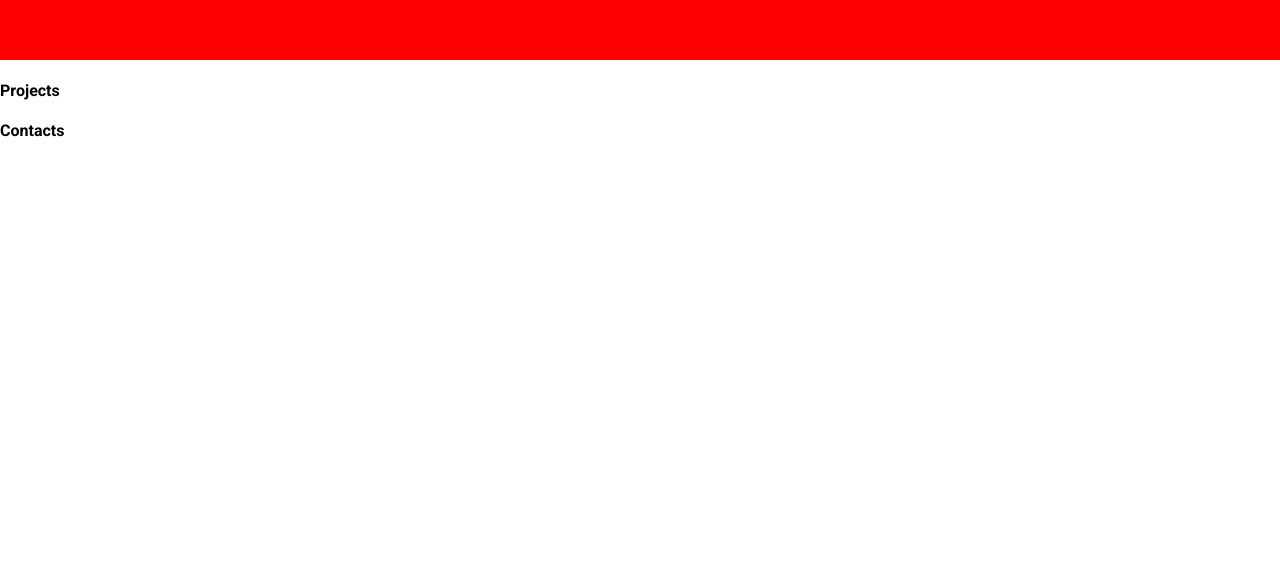
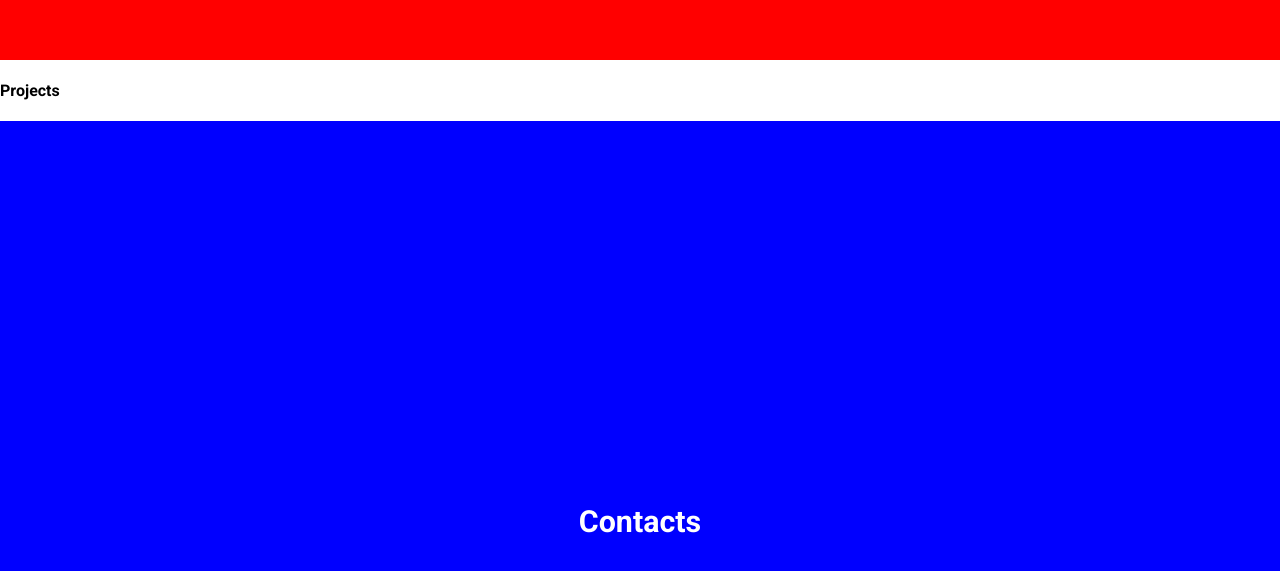
Before and after one commit to setoi1/React-Personal-Portfolio, a React (Create React App) app: page /contacts in a window 1280 px wide. Shown: the part 802-1373 px from the top of the page. Before the commit the page ends 963 px from the top, so only its background shows below. Built offline with nearby package versions, Linux system fonts and the light colour scheme.

Commit message:
updated Contacts.js

```diff
--- a/src/components/Contacts.js
+++ b/src/components/Contacts.js
@@ -1,11 +1,12 @@
 import React from 'react';
+
 
 const Contacts = () => {
     return (
       <>
-        <div id="contacts-section">
-          <div className="welcome-text">
-            <h4>Contacts</h4>
+        <div className="contacts-section">
+          <div className="header-text">
+            <h3>Contacts</h3>
           </div>
         </div>
       </>
```
